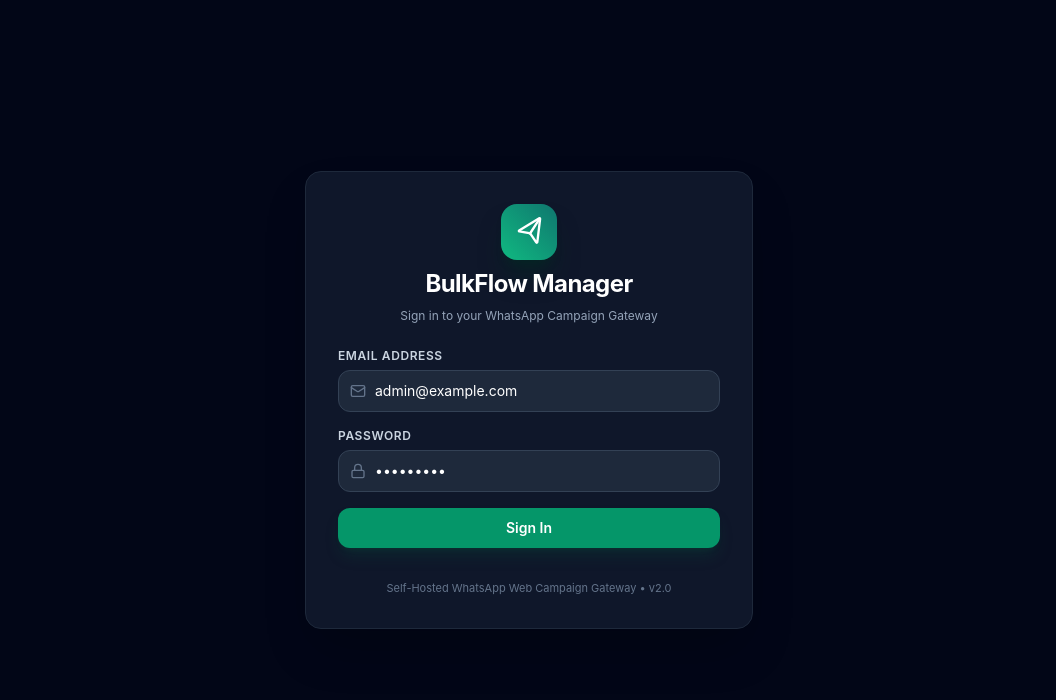
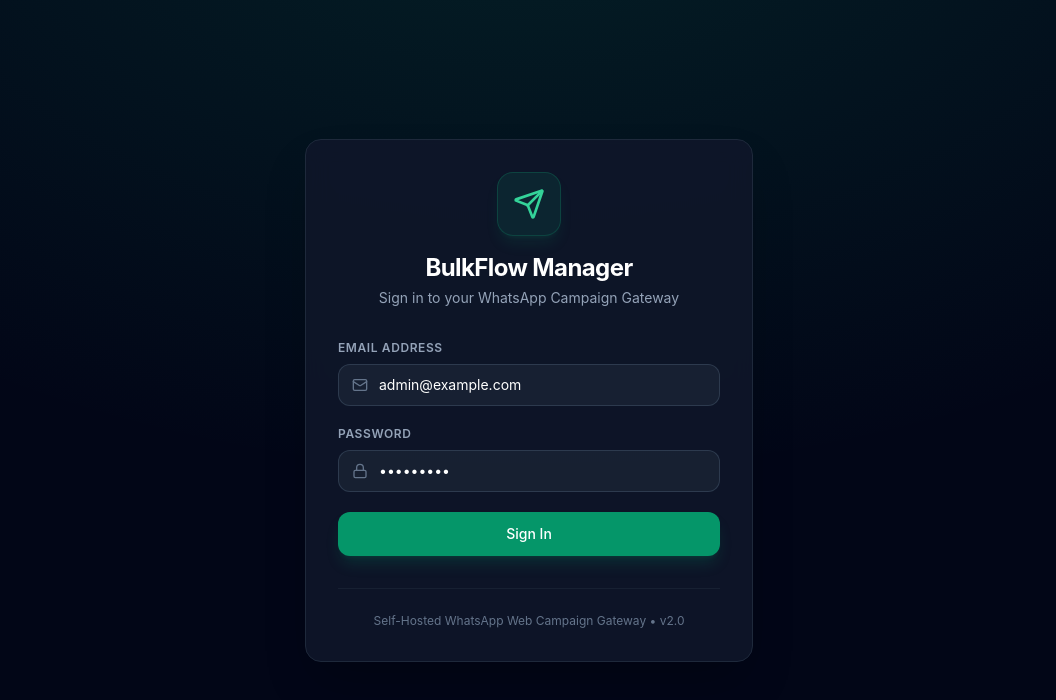
Before and after one commit to Paramveer0000/WhatsApp-Web-BM, a Next.js app: page /login in a window 1280 px wide. Shown: the top 700 px of the page, without its empty margins (111-1167 px from the left). Built offline with nearby package versions, Linux system fonts and the light colour scheme; no server answers.

Commit message:
fix(auth): allow session cookie on HTTP (non-SSL) and perform hard redirect on signin

```diff
--- a/src/app/login/page.tsx
+++ b/src/app/login/page.tsx
@@ -17,7 +17,7 @@ export default function LoginPage() {
       .then((res) => res.json())
       .then((data) => {
         if (data.authenticated) {
-          router.push('/');
+          window.location.href = '/';
         } else if (!data.initialized) {
           setIsFirstRun(true);
         }
@@ -42,8 +42,8 @@ export default function LoginPage() {
         throw new Error(data.error || 'Failed to sign in');
       }
 
-      router.push('/');
-      router.refresh();
+      // Hard redirect ensures session cookie is immediately sent on page load
+      window.location.href = '/';
     } catch (err: any) {
       setError(err.message);
     } finally {
@@ -53,69 +53,69 @@ export default function LoginPage() {
 
   return (
     <div className="min-h-screen bg-slate-950 flex flex-col justify-center items-center p-4">
-      <div className="w-full max-w-md bg-slate-900 border border-slate-800 rounded-2xl shadow-2xl p-8 space-y-6">
-        {/* Brand */}
-        <div className="text-center space-y-2">
-          <div className="w-14 h-14 bg-gradient-to-tr from-emerald-500 to-teal-700 rounded-2xl mx-auto flex items-center justify-center text-white shadow-xl shadow-emerald-950/50">
-            <Send className="w-7 h-7 -rotate-12 translate-x-0.5" />
+      {/* Background decoration */}
+      <div className="absolute inset-0 bg-[radial-gradient(ellipse_80%_80%_at_50%_-20%,rgba(16,185,129,0.15),rgba(255,255,255,0))] pointer-events-none" />
+
+      <div className="w-full max-w-md bg-slate-900/90 border border-slate-800 rounded-2xl shadow-2xl p-8 backdrop-blur-md relative z-10">
+        <div className="flex flex-col items-center mb-8">
+          <div className="h-16 w-16 bg-emerald-500/10 border border-emerald-500/20 rounded-2xl flex items-center justify-center text-emerald-400 mb-4 shadow-lg shadow-emerald-500/10">
+            <Send className="h-8 w-8" />
           </div>
-          <h1 className="text-2xl font-bold text-white tracking-tight">BulkFlow Manager</h1>
-          <p className="text-xs text-slate-400">
-            {isFirstRun
-              ? 'Welcome! Create your initial Administrator credentials.'
-              : 'Sign in to your WhatsApp Campaign Gateway'}
+          <h1 className="text-2xl font-bold tracking-tight text-white">BulkFlow Manager</h1>
+          <p className="text-sm text-slate-400 mt-1">
+            {isFirstRun ? 'Setup your initial administrator account' : 'Sign in to your WhatsApp Campaign Gateway'}
           </p>
         </div>
 
-        {isFirstRun && (
-          <div className="p-3 bg-emerald-950/60 border border-emerald-500/40 rounded-xl text-xs text-emerald-200 flex items-center gap-2">
-            <Shield className="w-4 h-4 text-emerald-400 shrink-0" />
-            <span>First-time setup detected. The account entered will be assigned the <strong>ADMIN</strong> role.</span>
+        {error && (
+          <div className="mb-6 p-4 bg-rose-500/10 border border-rose-500/20 rounded-xl flex items-center gap-3 text-rose-400 text-sm animate-shake">
+            <AlertCircle className="h-5 w-5 flex-shrink-0" />
+            <p>{error}</p>
           </div>
         )}
 
-        {error && (
-          <div className="p-3 bg-red-950/60 border border-red-500/40 rounded-xl text-xs text-red-200 flex items-center gap-2">
-            <AlertCircle className="w-4 h-4 text-red-400 shrink-0" />
-            <span>{error}</span>
+        {isFirstRun && (
+          <div className="mb-6 p-4 bg-amber-500/10 border border-amber-500/20 rounded-xl flex items-center gap-3 text-amber-400 text-sm">
+            <Shield className="h-5 w-5 flex-shrink-0" />
+            <p>First run detected. This account will be granted full system administrator privileges.</p>
           </div>
         )}
 
-        <form onSubmit={handleSubmit} className="space-y-4">
+        <form onSubmit={handleSubmit} className="space-y-5">
           <div>
-            <label className="block text-xs font-semibold text-slate-300 uppercase tracking-wider mb-1.5">
+            <label className="block text-xs font-semibold text-slate-400 uppercase tracking-wider mb-2">
               Email Address
             </label>
             <div className="relative">
-              <div className="absolute inset-y-0 left-0 pl-3 flex items-center pointer-events-none text-slate-500">
-                <Mail className="w-4 h-4" />
+              <div className="absolute inset-y-0 left-0 pl-3.5 flex items-center pointer-events-none text-slate-500">
+                <Mail className="h-4 w-4" />
               </div>
               <input
                 type="email"
                 required
                 value={email}
                 onChange={(e) => setEmail(e.target.value)}
-                className="w-full bg-slate-800 border border-slate-700 rounded-xl pl-9 pr-3 py-2.5 text-sm text-white focus:outline-none focus:border-emerald-500"
                 placeholder="admin@example.com"
+                className="w-full pl-10 pr-4 py-2.5 bg-slate-800/60 border border-slate-700/80 rounded-xl text-white placeholder-slate-500 text-sm focus:outline-none focus:ring-2 focus:ring-emerald-500/50 focus:border-emerald-500 transition-all"
               />
             </div>
           </div>
 
           <div>
-            <label className="block text-xs font-semibold text-slate-300 uppercase tracking-wider mb-1.5">
+            <label className="block text-xs font-semibold text-slate-400 uppercase tracking-wider mb-2">
               Password
             </label>
             <div className="relative">
-              <div className="absolute inset-y-0 left-0 pl-3 flex items-center pointer-events-none text-slate-500">
-                <Lock className="w-4 h-4" />
+              <div className="absolute inset-y-0 left-0 pl-3.5 flex items-center pointer-events-none text-slate-500">
+                <Lock className="h-4 w-4" />
               </div>
               <input
                 type="password"
                 required
                 value={password}
                 onChange={(e) => setPassword(e.target.value)}
-                className="w-full bg-slate-800 border border-slate-700 rounded-xl pl-9 pr-3 py-2.5 text-sm text-white focus:outline-none focus:border-emerald-500"
                 placeholder="••••••••"
+                className="w-full pl-10 pr-4 py-2.5 bg-slate-800/60 border border-slate-700/80 rounded-xl text-white placeholder-slate-500 text-sm focus:outline-none focus:ring-2 focus:ring-emerald-500/50 focus:border-emerald-500 transition-all"
               />
             </div>
           </div>
@@ -123,15 +123,25 @@ export default function LoginPage() {
           <button
             type="submit"
             disabled={loading}
-            className="w-full py-2.5 bg-emerald-600 hover:bg-emerald-500 text-white font-semibold text-sm rounded-xl shadow-lg shadow-emerald-900/30 transition flex items-center justify-center gap-2 cursor-pointer disabled:opacity-50"
+            className="w-full py-3 px-4 bg-emerald-600 hover:bg-emerald-500 text-white rounded-xl font-medium text-sm flex items-center justify-center gap-2 transition-all shadow-lg shadow-emerald-600/20 active:scale-[0.99] disabled:opacity-50 disabled:cursor-not-allowed mt-2"
           >
-            {loading && <Loader2 className="w-4 h-4 animate-spin" />}
-            <span>{isFirstRun ? 'Create Admin & Sign In' : 'Sign In'}</span>
+            {loading ? (
+              <>
+                <Loader2 className="h-4 w-4 animate-spin" />
+                Signing in...
+              </>
+            ) : isFirstRun ? (
+              'Create Administrator Account'
+            ) : (
+              'Sign In'
+            )}
           </button>
         </form>
 
-        <div className="pt-2 text-center text-slate-500 text-[11px]">
-          Self-Hosted WhatsApp Web Campaign Gateway &bull; v2.0
+        <div className="mt-8 pt-6 border-t border-slate-800/60 text-center">
+          <p className="text-xs text-slate-500">
+            Self-Hosted WhatsApp Web Campaign Gateway • v2.0
+          </p>
         </div>
       </div>
     </div>
--- a/src/lib/auth.ts
+++ b/src/lib/auth.ts
@@ -64,11 +64,15 @@ export async function hasAnyUsers(): Promise<boolean> {
 }
 
 export function setSessionCookie(response: NextResponse, token: string) {
+  // Allow HTTP access (e.g. sslip.io or direct IP without SSL)
+  // Only enforce secure cookies if COOKIE_SECURE is explicitly 'true'
+  const isSecure = process.env.COOKIE_SECURE === 'true';
+
   response.cookies.set({
     name: COOKIE_NAME,
     value: token,
     httpOnly: true,
-    secure: process.env.NODE_ENV === 'production',
+    secure: isSecure,
     sameSite: 'lax',
     path: '/',
     maxAge: 60 * 60 * 24 * 7, // 7 days
@@ -76,11 +80,13 @@ export function setSessionCookie(response: NextResponse, token: string) {
 }
 
 export function clearSessionCookie(response: NextResponse) {
+  const isSecure = process.env.COOKIE_SECURE === 'true';
+
   response.cookies.set({
     name: COOKIE_NAME,
     value: '',
     httpOnly: true,
-    secure: process.env.NODE_ENV === 'production',
+    secure: isSecure,
     sameSite: 'lax',
     path: '/',
     maxAge: 0,
```
